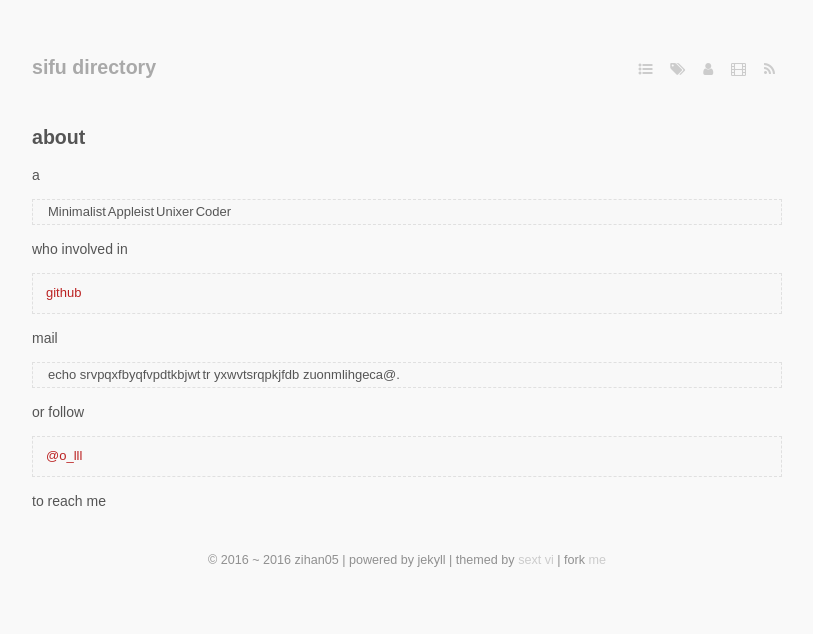
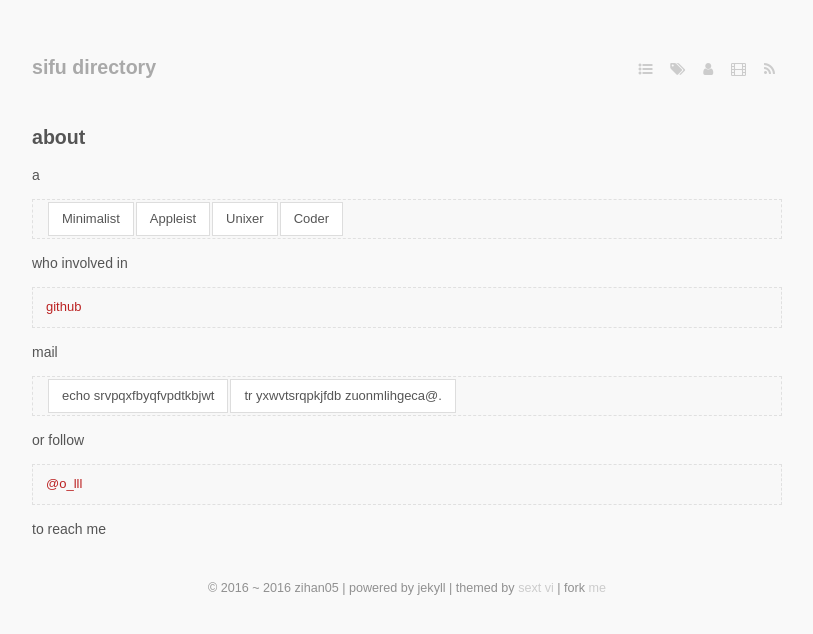
Before and after one commit to SFmonkey/sfmonkey.github.com, a Jekyll site: the page built from about.markdown, in a window 1280 px wide. Shown: the top 634 px of the page, without its empty margins (233-1046 px from the left). Built offline with Jekyll 4.4.1, drawn with Linux system fonts in a browser that asks for light colours; nearby versions of some CDN libraries; some web fonts are replaced; Markdown is read by kramdown in place of the engine named in the settings.

Commit message:
Update style.css

```diff
--- a/stylesheets/style.css
+++ b/stylesheets/style.css
@@ -242,3 +242,22 @@ footer {
     color: #999; }
 
 /*# sourceMappingURL=style.css.map */
+table {
+    display: block;
+    width: 100%;
+    overflow: auto;
+}
+table th {
+    font-weight: bold;
+}
+table th,table td {
+    padding: 6px 13px;
+    border: 1px solid #ddd;
+}
+table tr {
+     background-color:#fff;
+     border-top:1px solid #ccc
+  }
+table tr:nth-child(2n) {
+    background-color: #f8f8f8
+}
```
